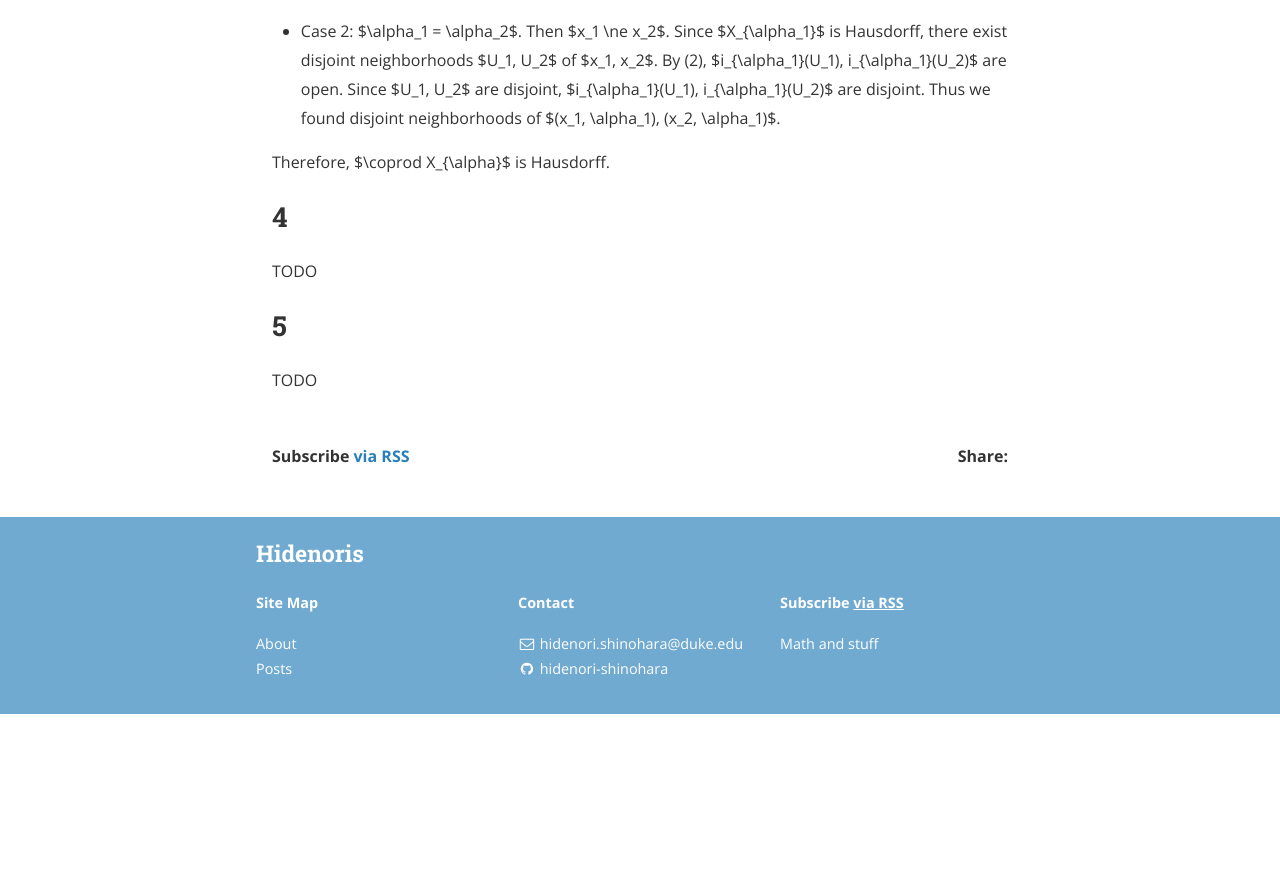
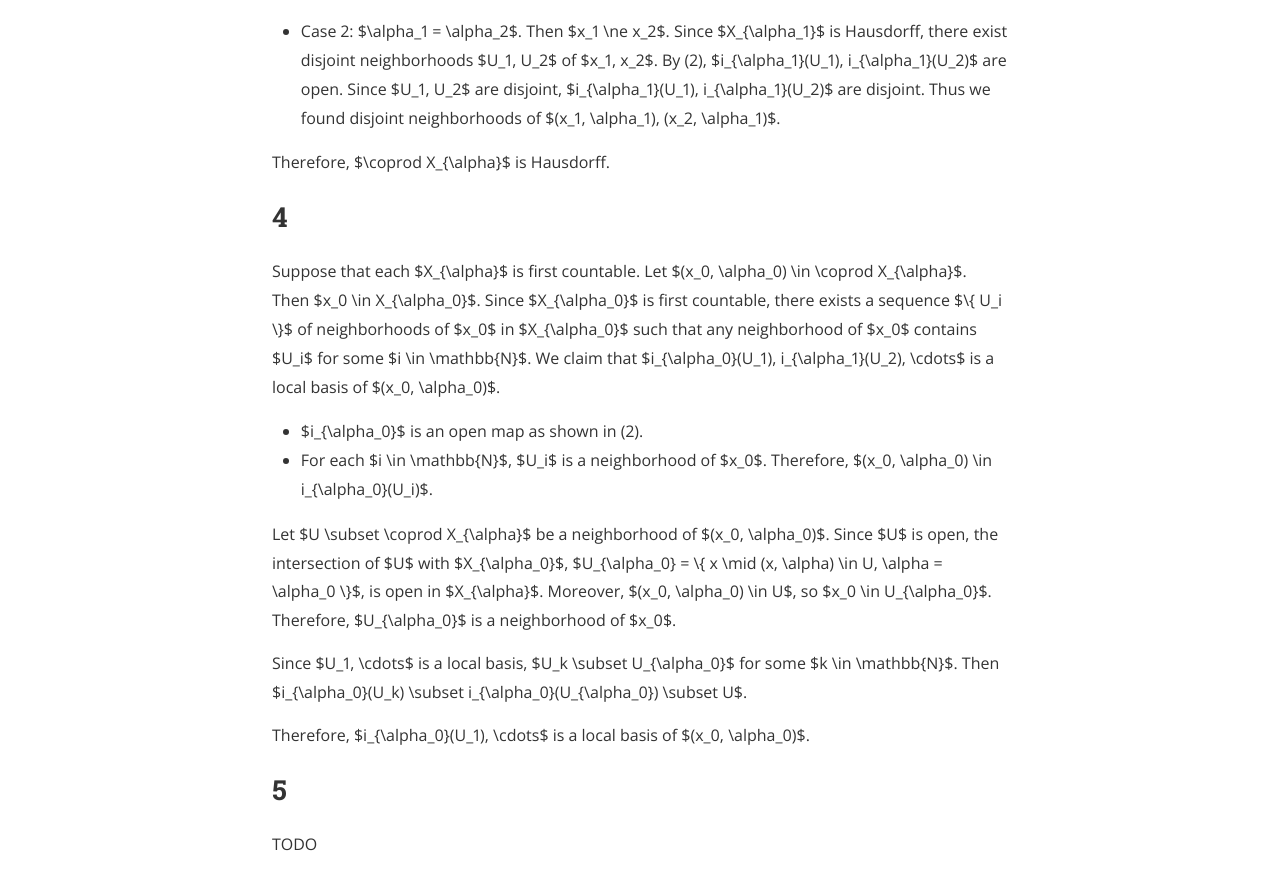
Before and after one commit to hidenori-shinohara/hidenori-shinohara.github.io, a Jekyll site: the page built from _posts/introduction_to_topological_manifolds/chapter3/2019-08-22-disjoint-union-space-properties-ex-3-43.md, in a window 1280 px wide and 900 px high, scrolled down 2885 px. Shown: the top 890 px of the window. Built offline with Jekyll 4.4.1, drawn with Linux system fonts in a browser that asks for light colours; nearby versions of some CDN libraries; formulas are drawn with MathJax 3; before the commit the page ends 3599 px from its top, so only the background shows below that.

Commit message:
Finish Ex 3-43

```diff
--- a/_posts/introduction_to_topological_manifolds/chapter3/2019-08-22-disjoint-union-space-properties-ex-3-43.md
+++ b/_posts/introduction_to_topological_manifolds/chapter3/2019-08-22-disjoint-union-space-properties-ex-3-43.md
@@ -135,7 +135,25 @@ Therefore, $\coprod X_{\alpha}$ is Hausdorff.
 
 
 ## 4
-TODO
+Suppose that each $X_{\alpha}$ is first countable.
+Let $(x_0, \alpha_0) \in \coprod X_{\alpha}$.
+Then $x_0 \in X_{\alpha_0}$.
+Since $X_{\alpha_0}$ is first countable, there exists a sequence $\\{ U_i \\}$ of neighborhoods of $x_0$ in $X_{\alpha_0}$ such that any neighborhood of $x_0$ contains $U_i$ for some $i \in \mathbb{N}$.
+We claim that $i_{\alpha_0}(U_1), i_{\alpha_1}(U_2), \cdots$ is a local basis of $(x_0, \alpha_0)$.
+
+* $i_{\alpha_0}$ is an open map as shown in (2).
+* For each $i \in \mathbb{N}$, $U_i$ is a neighborhood of $x_0$.
+  Therefore, $(x_0, \alpha_0) \in i_{\alpha_0}(U_i)$.
+
+Let $U \subset \coprod X_{\alpha}$ be a neighborhood of $(x_0, \alpha_0)$.
+Since $U$ is open, the intersection of $U$ with $X_{\alpha_0}$, $U_{\alpha_0} = \\{ x \mid (x, \alpha) \in U, \alpha = \alpha_0 \\}$, is open in $X_{\alpha}$.
+Moreover, $(x_0, \alpha_0) \in U$, so $x_0 \in U_{\alpha_0}$.
+Therefore, $U_{\alpha_0}$ is a neighborhood of $x_0$.
+
+Since $U_1, \cdots$ is a local basis, $U_k \subset U_{\alpha_0}$ for some $k \in \mathbb{N}$.
+Then $i_{\alpha_0}(U_k) \subset i_{\alpha_0}(U_{\alpha_0}) \subset U$.
+
+Therefore, $i_{\alpha_0}(U_1), \cdots$ is a local basis of $(x_0, \alpha_0)$.
 
 ## 5
 TODO
```
